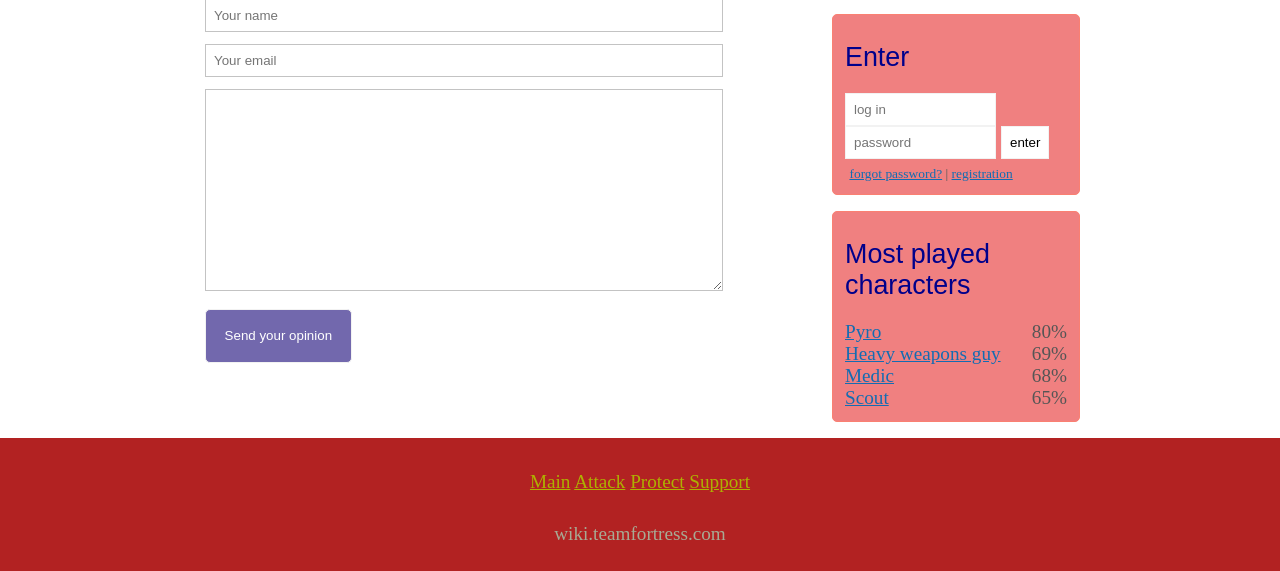
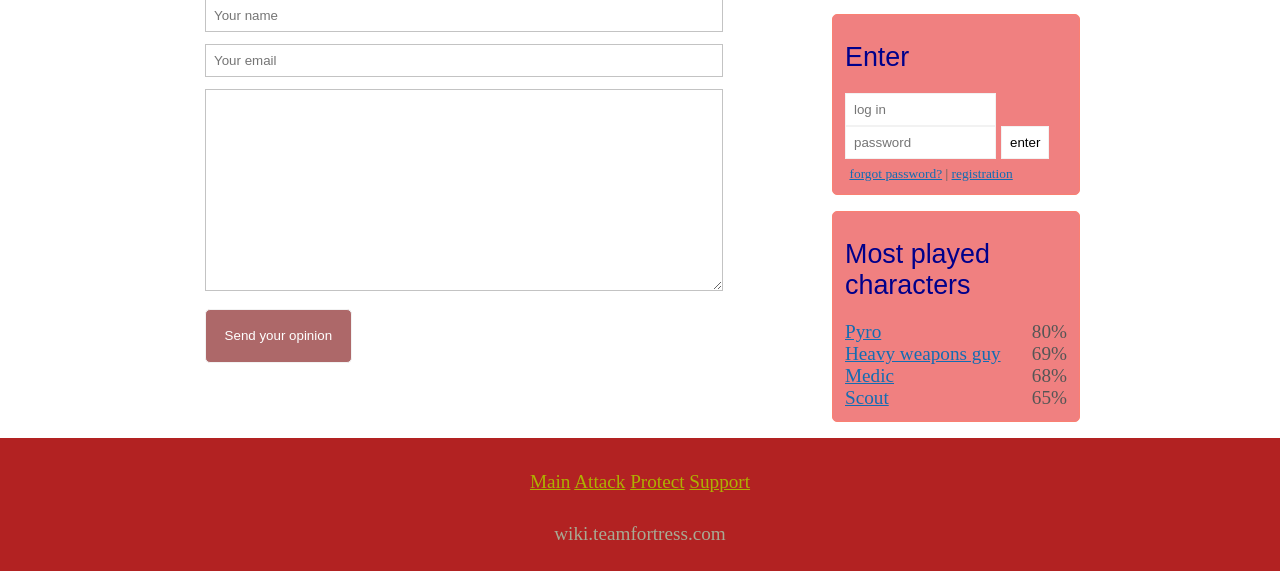
Before and after one commit to AlekseiPodusko/AlekseiPodusko.github.io, a PHP site: page /contact.html in a window 1280 px wide. Shown: the part 374-945 px from the top of the page. Run offline with PHP 8.4, Linux system fonts and the light colour scheme.

Commit message:
Update style.css

```diff
--- a/TF2Characters/style.css
+++ b/TF2Characters/style.css
@@ -261,7 +261,7 @@ hr{
     height: 200px;
 }
 .send input[type="submit"]{
-    background-color: #7268ad;
+    background-color: #ad6869;
     padding: 3%;
     color: white;
     border-radius: 5px;
```
